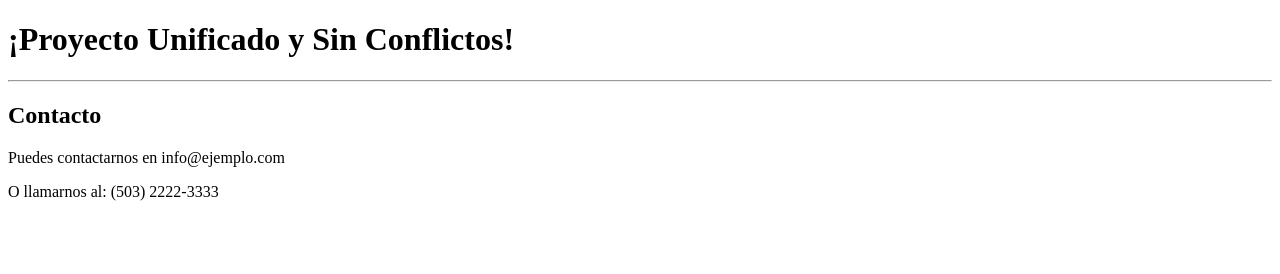
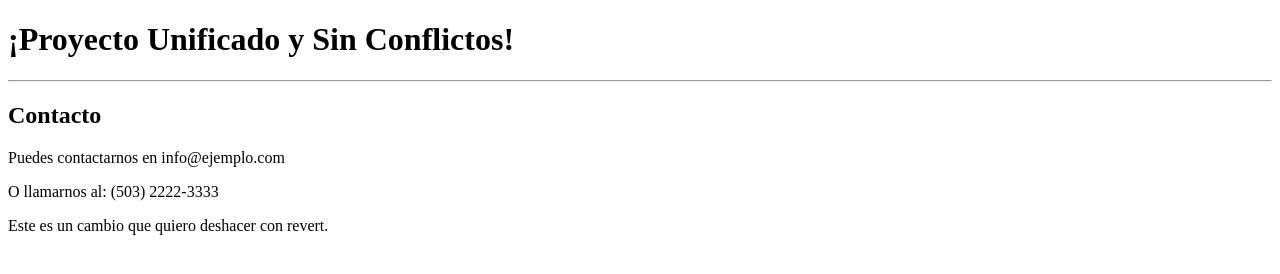
Before and after one commit to Luis-Manzanares/mi-repaso-git, a plain HTML site: page index.html in a window 1280 px wide. Drawn offline with Linux system fonts and the light colour scheme.

Commit message:
feat: Un cambio que necesito revertir

```diff
--- a/index.html
+++ b/index.html
@@ -12,5 +12,6 @@
     <h2>Contacto</h2>
     <p>Puedes contactarnos en info@ejemplo.com</p>
     <p>O llamarnos al: (503) 2222-3333</p>
+    <p>Este es un cambio que quiero deshacer con revert.</p>
 </body>
 </html>
```
